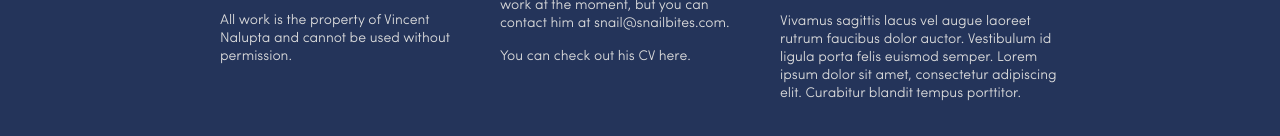
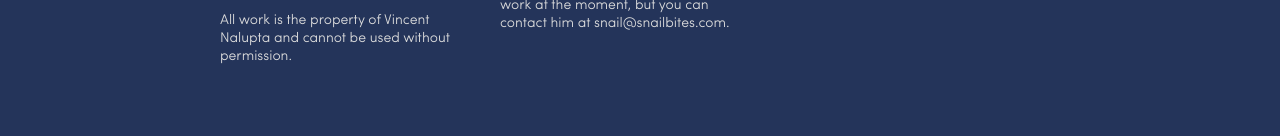
Before and after one commit to snailbites/portfolio, a plain HTML site: page index.html in a window 1280 px wide. Shown: the part 1907-2043 px from the top of the page. Drawn offline with nearby package versions, Linux system fonts and the light colour scheme; files that its build step writes are made by us from their sources.

```diff
--- a/index.html
+++ b/index.html
@@ -81,12 +81,14 @@
 
                 <section class="column">
                     <p>Snailbites is currently not accepting work at the moment, but you can contact him at snail@snailbites.com.</p>
-                    <p>You can check out his CV here.</p>
+                    <!--<p>You can check out his CV here.</p>-->
                 </section>
 
                 <section class="column last">
+                    <!--
                     <h1>From the blog</h1>
                     <p>Vivamus sagittis lacus vel augue laoreet rutrum faucibus dolor auctor. Vestibulum id ligula porta felis euismod semper. Lorem ipsum dolor sit amet, consectetur adipiscing elit. Curabitur blandit tempus porttitor.</p>
+                    -->
                 </section>
             </div>
         </footer>
```
